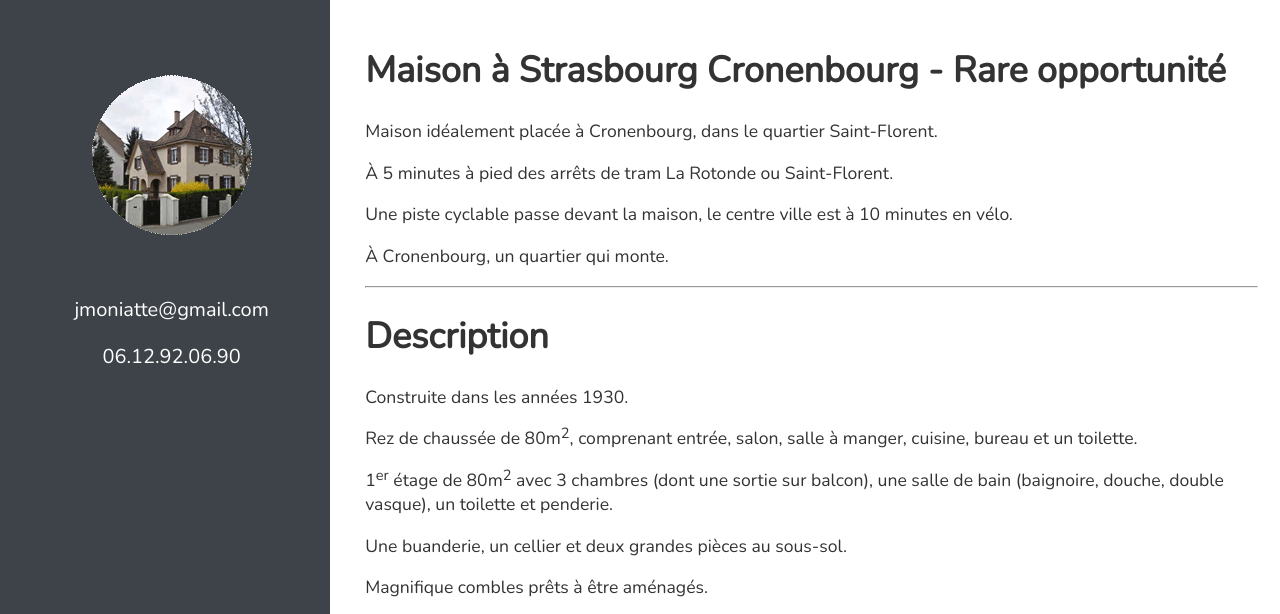
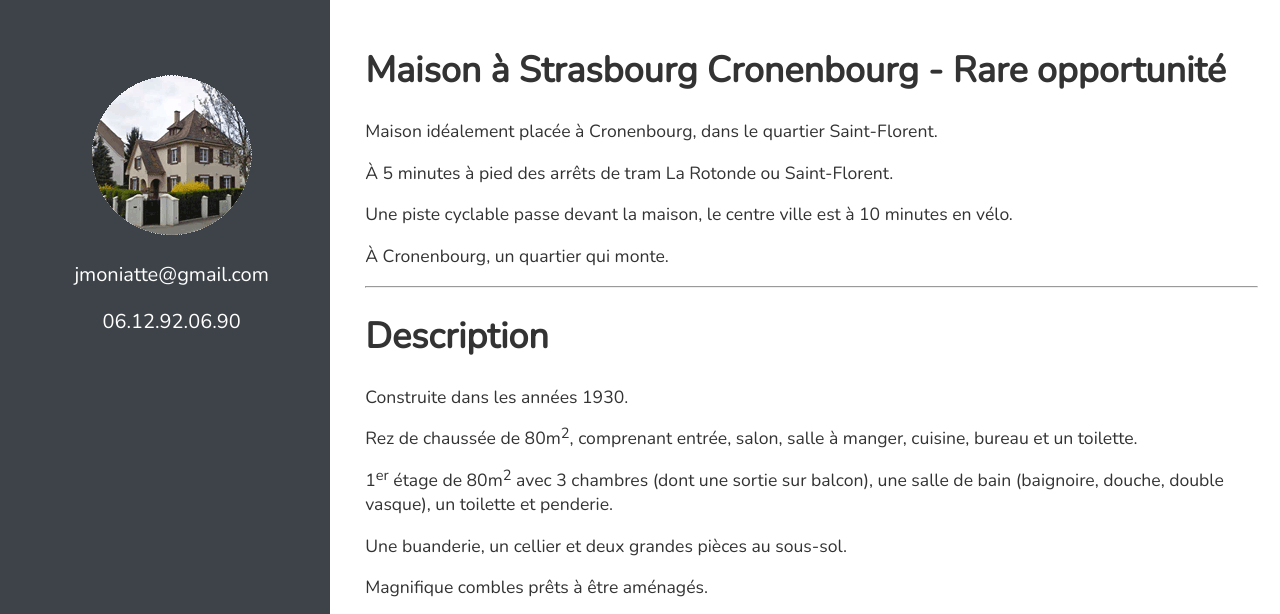
Before and after one commit to jmoniatte/jmoniatte.github.io, a plain HTML site: page index.html in a window 1280 px wide. Shown: the top 614 px of the page. Drawn offline with nearby package versions, Linux system fonts and the light colour scheme.

Commit message:
More CSS changes

```diff
--- a/styles.css
+++ b/styles.css
@@ -8,7 +8,7 @@ body {margin:0;font-family:Nunito,Arial;font-size:1.1em;color:#333;}
 .rightColumn, .leftColumn {padding:1.25em;}
 .leftColumn{background-color:#3D4349;color:#fff;padding-left:2em;}
 	.leftImage{float:left;margin-left:3em;}
-	.leftDescription{float:left;margin-left:3em;padding-top:2em;}
+	.leftDescription{float:left;margin-left:3em;}
 	.leftColumn p {font-size:36px;}
 @media screen and (min-width:992px)
 {
```
